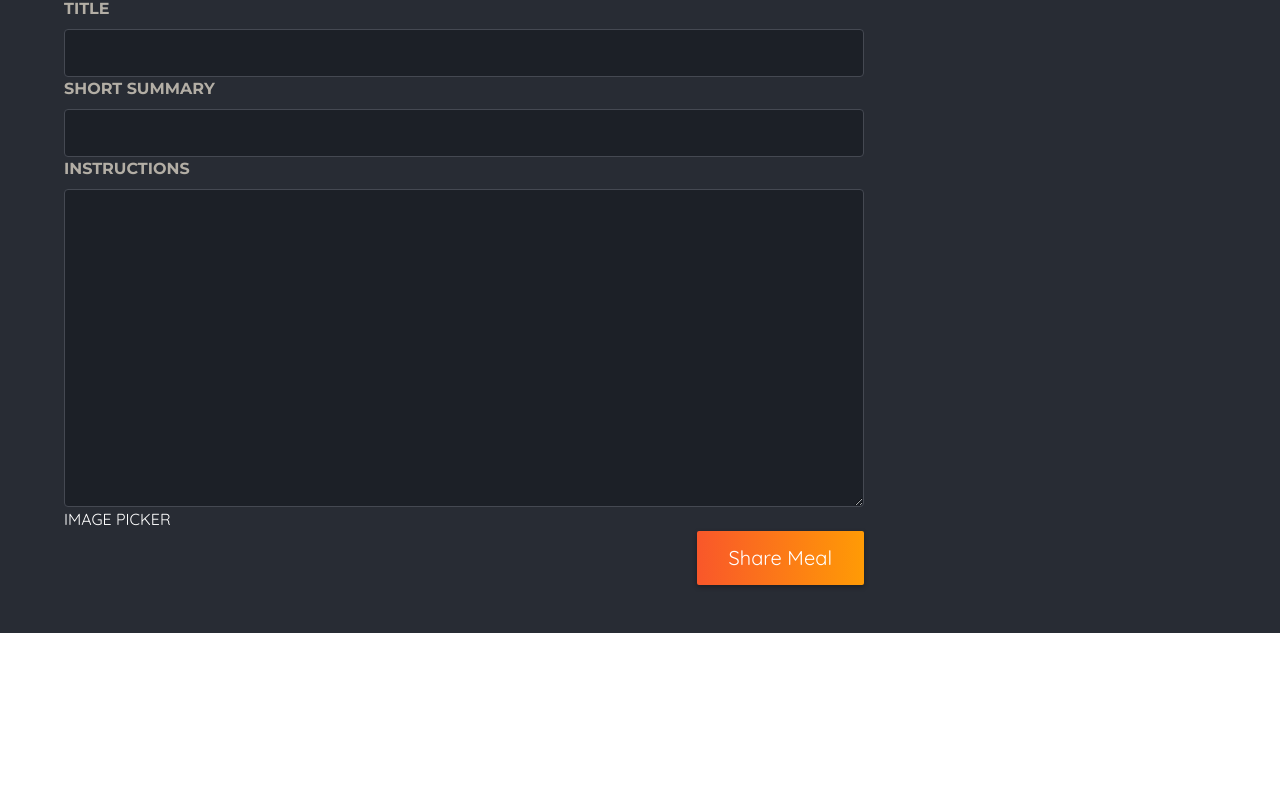
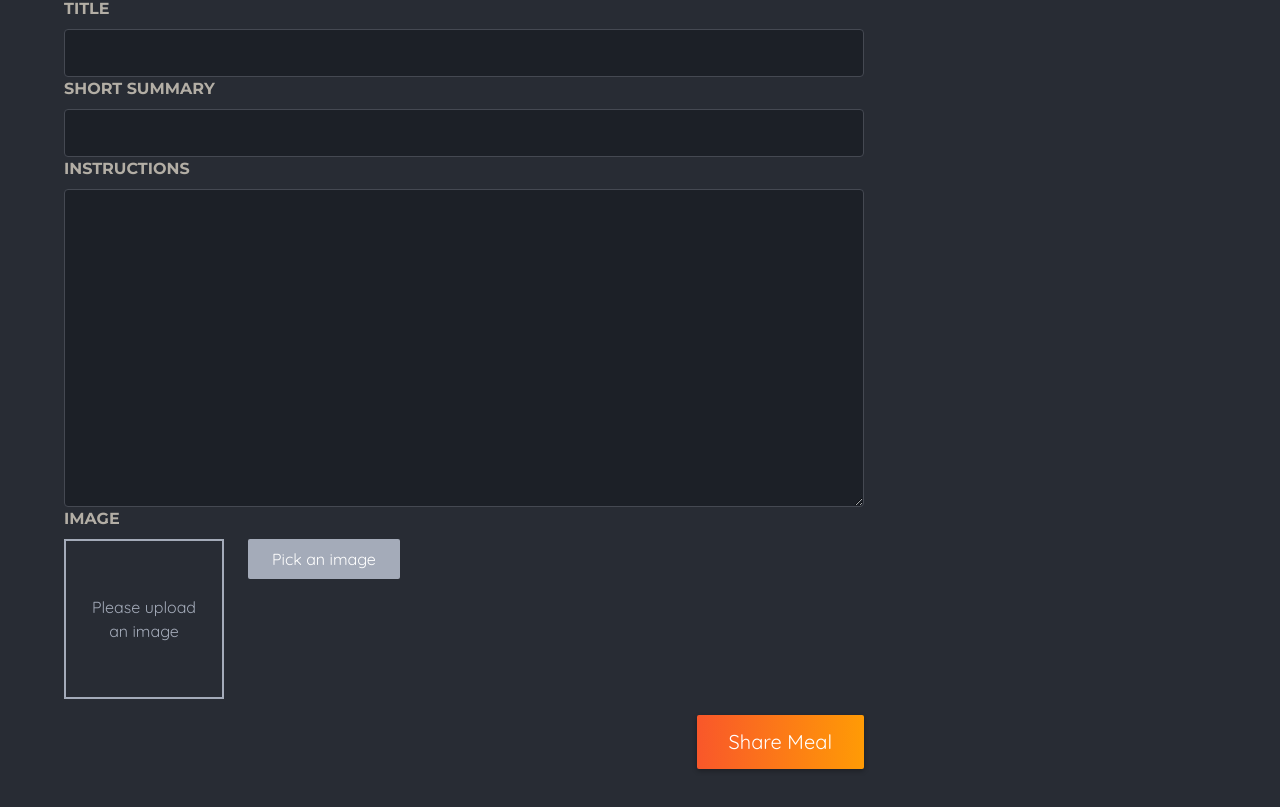
Before and after one commit to leminhhieu98py/nextjs-2025, a Next.js app: page /meals/share in a window 1280 px wide. Shown: the part 427-1234 px from the top of the page. Before the commit the page ends 1060 px from the top, so only its background shows below. Built offline with nearby package versions, Linux system fonts and the light colour scheme.

Commit message:
feat: add image uploader and preview

```diff
--- a/src/app/meals/share/page.tsx
+++ b/src/app/meals/share/page.tsx
@@ -1,3 +1,4 @@
+import { ImagePicker } from '@/components/image-picker';
 import classes from './page.module.css';
 
 export default function ShareMealPage() {
@@ -33,7 +34,7 @@
             <label htmlFor="instructions">Instructions</label>
             <textarea id="instructions" name="instructions" rows={10} required></textarea>
           </p>
-          IMAGE PICKER
+          <ImagePicker label="Image" name="image" />
           <p className={classes.actions}>
             <button type="submit">Share Meal</button>
           </p>
--- /dev/null
+++ b/src/components/image-picker/image-picker.module.css
@@ -0,0 +1,45 @@
+.controls {
+  display: flex;
+  align-items: flex-start;
+  gap: 1.5rem;
+  margin-bottom: 1rem;
+}
+
+.picker .input {
+  display: none;
+}
+
+.picker .button {
+  border: 0;
+  padding: 0.5rem 1.5rem;
+  background: #a4abb9;
+  border-radius: 2px;
+  cursor: pointer;
+  font: inherit;
+}
+
+.picker .button:hover,
+.picker .button:focus {
+  background: #b3b9c6;
+}
+
+.preview {
+  width: 10rem;
+  height: 10rem;
+  border: 2px solid #a4abb9;
+  display: flex;
+  justify-content: center;
+  align-items: center;
+  text-align: center;
+  color: #a4abb9;
+  position: relative;
+}
+
+.preview p {
+  margin: 0;
+  padding: 1rem;
+}
+
+.preview img {
+  object-fit: cover;
+}
--- /dev/null
+++ b/src/components/image-picker/index.tsx
@@ -0,0 +1,63 @@
+'use client';
+
+import { ChangeEvent, useRef, useState } from 'react';
+import classes from './image-picker.module.css';
+import Image from 'next/image';
+
+type Props = {
+  label: string;
+  name: string;
+};
+
+export const ImagePicker = ({ label, name }: Props) => {
+  const [pickedImage, setPickedImage] = useState<string | null>(null);
+  const inputRef = useRef<HTMLInputElement>(null);
+
+  const handleClickPick = () => {
+    inputRef?.current?.click();
+  };
+
+  const handleImageChange = (e: ChangeEvent<HTMLInputElement>) => {
+    const file = e.target.files?.[0];
+
+    if (file) {
+      const fileReader = new FileReader();
+
+      fileReader.onload = () => {
+        setPickedImage(fileReader.result as string);
+      };
+
+      fileReader.readAsDataURL(file);
+    } else {
+      setPickedImage(null);
+    }
+  };
+
+  return (
+    <div className={classes.picker}>
+      <label htmlFor={name}>{label}</label>
+      <div className={classes.controls}>
+        <div className={classes.preview}>
+          {pickedImage ? (
+            <Image src={pickedImage} alt="Image picked by the user" fill />
+          ) : (
+            <p>Please upload an image</p>
+          )}
+        </div>
+        <input
+          className={classes.input}
+          type="file"
+          id={name}
+          accept="image/png, image/jpeg"
+          name={name}
+          ref={inputRef}
+          onChange={handleImageChange}
+          required
+        />
+        <button className={classes.button} type="button" onClick={handleClickPick}>
+          Pick an image
+        </button>
+      </div>
+    </div>
+  );
+};
```
Also changed, not shown: src/app/meals/share/page.module.css (line endings or trailing spaces).
